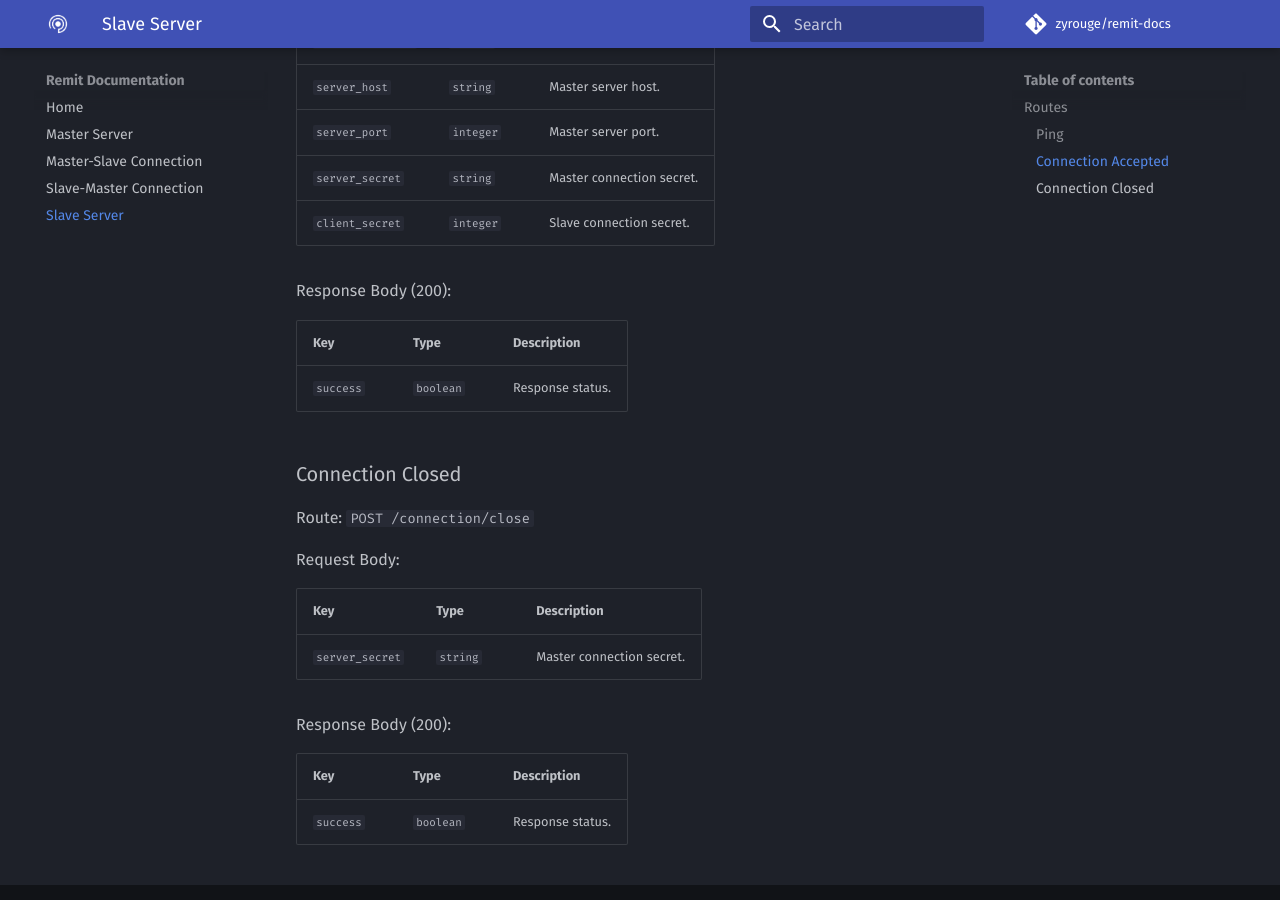
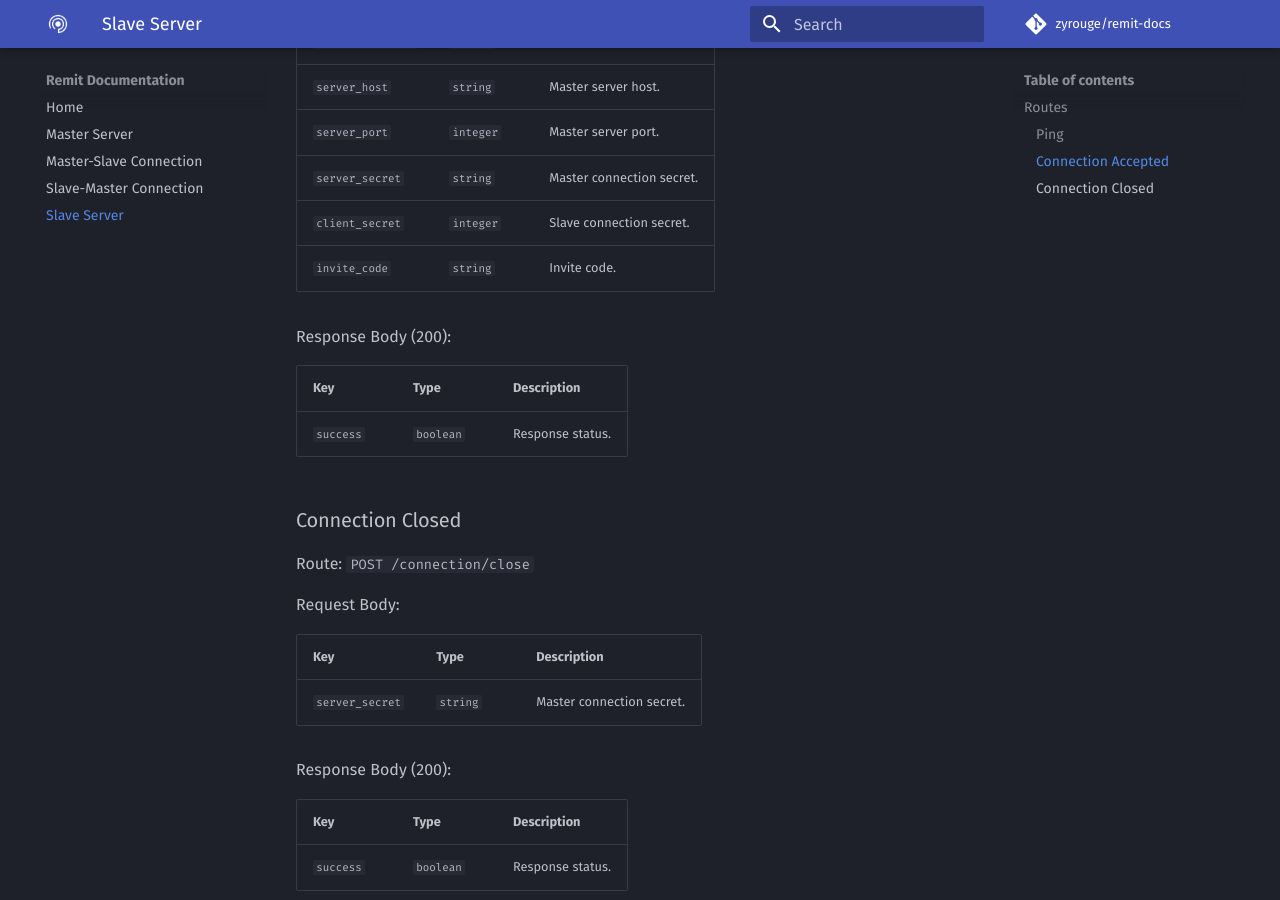
Before and after one commit to zyrouge/remit-docs, an MkDocs documentation site: the page built from docs/Slave-Server.md, in a window 1280 px wide and 900 px high, scrolled down 821 px. Built offline with MkDocs 1.6.1 and Material for MkDocs 9.7.7, drawn with Linux system fonts in a browser that asks for light colours; comment, search, counter and statistics services are not loaded.

Commit message:
refactor: invite codes

```diff
--- a/docs/Slave-Server.md
+++ b/docs/Slave-Server.md
@@ -31,6 +31,7 @@ Request Body:
 | `server_port`     | `integer` | Master server port.       |
 | `server_secret`   | `string`  | Master connection secret. |
 | `client_secret`   | `integer` | Slave connection secret.  |
+| `invite_code`     | `string`  | Invite code.              |
 
 Response Body (200):
 
```
Also changed, not shown: docs/Master-Server.md (+1 -0 lines).
